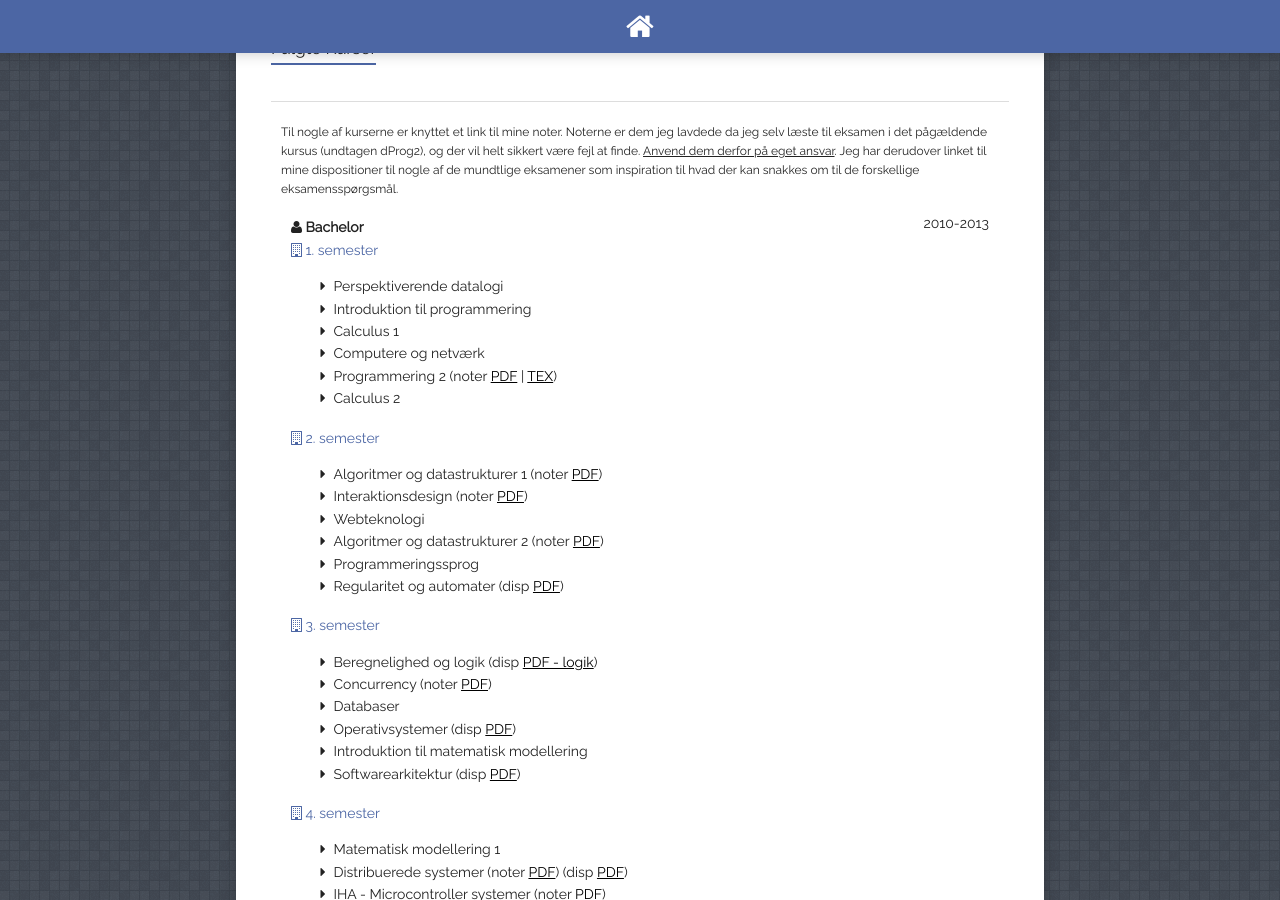
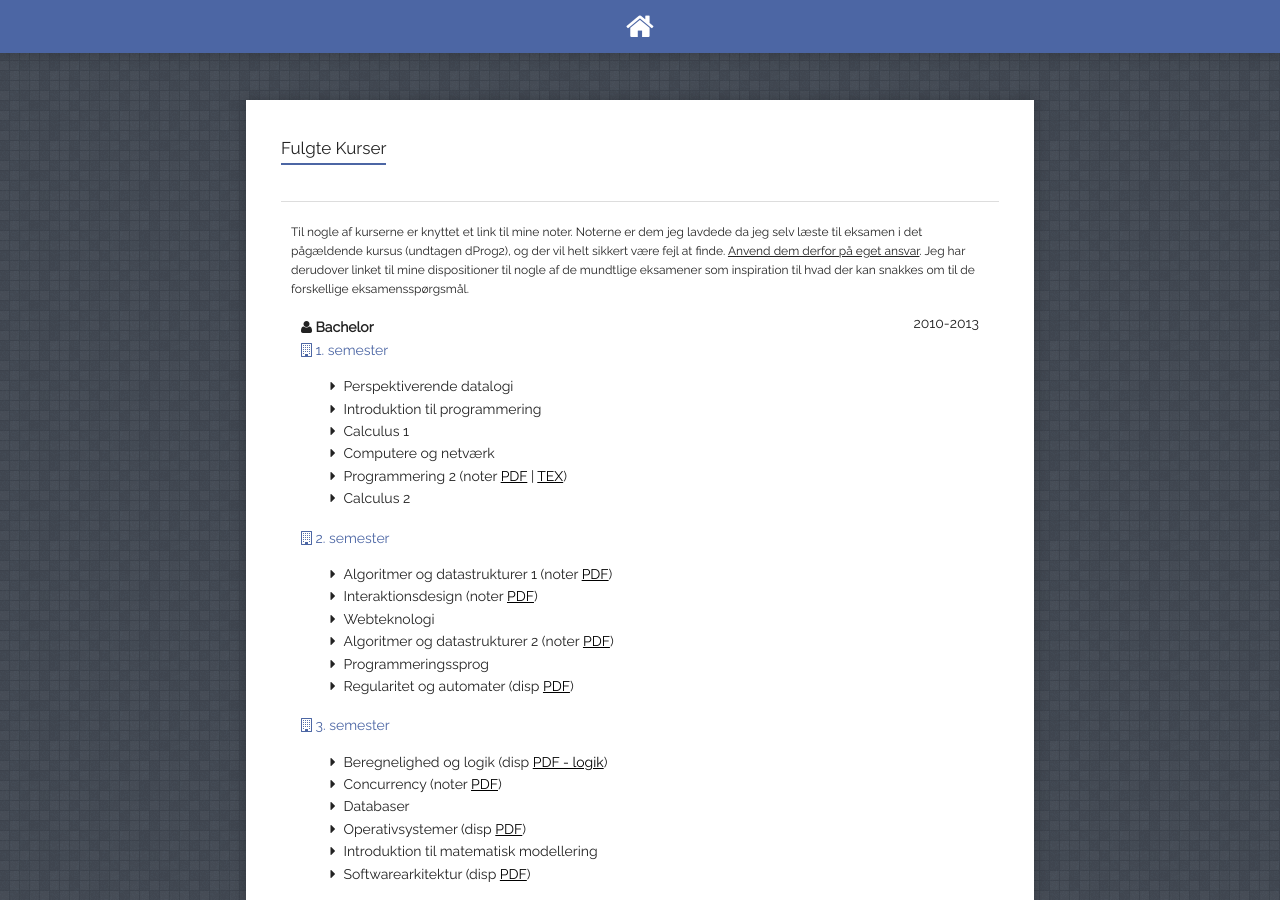
Before and after one commit to bufas/bufas.github.io, a Jekyll site: the page built from datalogi/index.html, in a window 1280 px wide and 900 px high. Built offline with Jekyll 4.4.1, drawn with Linux system fonts in a browser that asks for light colours.

Commit message:
Add main container to fix header position

```diff
--- a/datalogi/index.html
+++ b/datalogi/index.html
@@ -16,6 +16,9 @@ title: Datalogi på AU
             <li class="hasatip" data-width="210" title="Til forsiden"><a href="/"><i class="icon-home"></i></a></li>
         </ul>
     </div>
+
+    <div class="row">
+        <div class="twelve columns" id="main-container">
 
             <section class="row page" id="courses">
 
@@ -172,5 +175,8 @@ title: Datalogi på AU
 
             </section><!-- end of Courses -->
 
+        </div>
+    </div>
+
 </body>
 <html>
```
Lines whose indentation alone changed are shown as unchanged.
